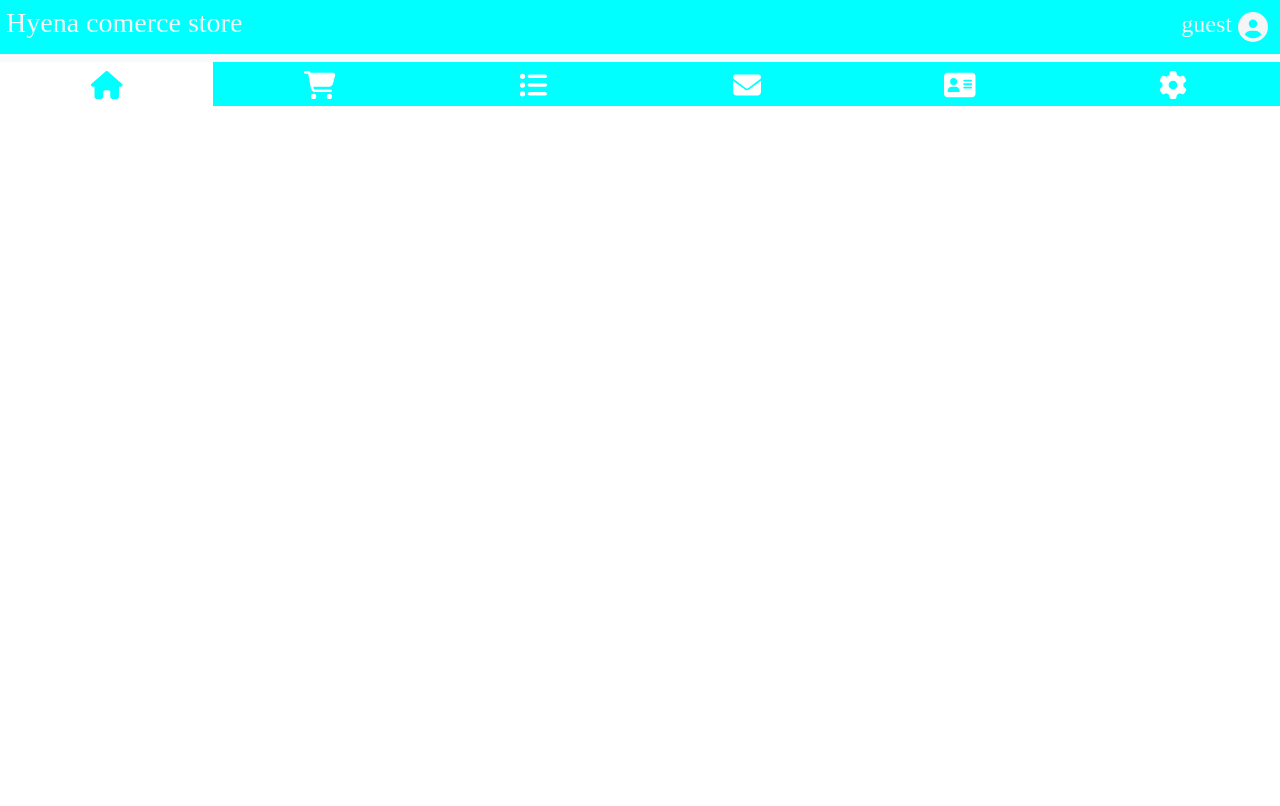
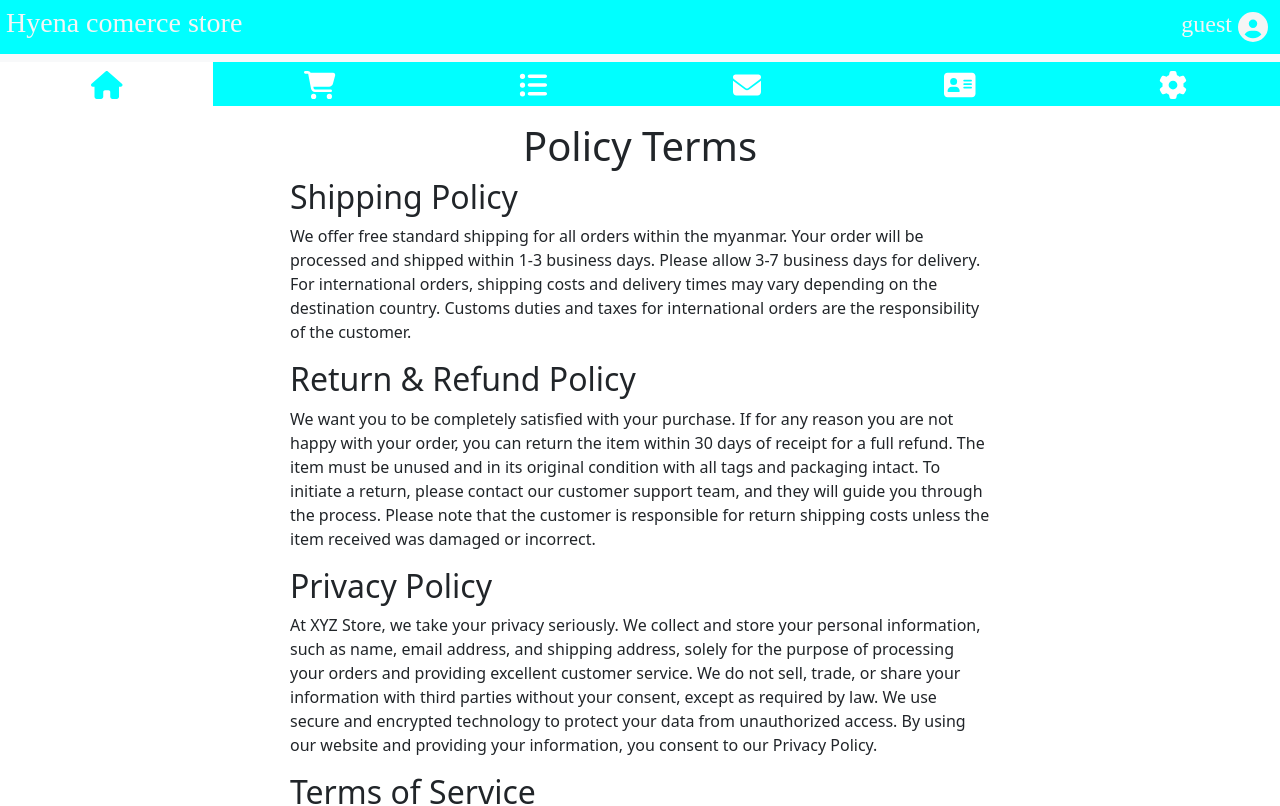
Before and after one commit to RedYami/redYamiEStore, a React (Vite) app in the folder frontend/: page /setting/policy in a window 1280 px wide. Shown: the top 806 px of the page. Built offline with nearby package versions, Linux system fonts and the light colour scheme.

Commit message:
make changes for policy route path

```diff
--- a/frontend/src/App.css
+++ b/frontend/src/App.css
@@ -395,3 +395,7 @@ Link{
   text-decoration: none;
   font-family: cursive;
 }
+.policyTerms{
+  max-width: 700px;
+  margin: auto;
+}
--- a/frontend/src/App.jsx
+++ b/frontend/src/App.jsx
@@ -17,6 +17,7 @@ import ItemDetail from "./components/itemDetail";
 import ErrorPage from "./error-page";
 import NavBarMobo from "./components/pureNav";
 import Setting from "./components/setting";
+import PolicyTerms from "./components/eStorePolicy";
 let orderId = 0;
 export default function App() {
   const [selectedLi, setSelectedLi] = useState(10);
@@ -312,6 +313,7 @@ export default function App() {
               />
             }
           />
+          <Route path="setting/policy" element={<PolicyTerms />} />
         </Routes>
       </ThemeContext.Provider>
     </>
--- a/frontend/src/components/setting.jsx
+++ b/frontend/src/components/setting.jsx
@@ -67,13 +67,13 @@ export default function Setting({ currentUser, onLogout, changeApptheme }) {
         </div>
         <div className="settingOption  ">
           <div className="options rounded shadow mb-5">
-            <div className="fontAwesome">
+            <Link to={"/setting/policy"} className="fontAwesome ">
               <FontAwesomeIcon
                 icon={faUser}
                 style={{ fontSize: "40px", color: myTheme }}
               />
-              <span>About us</span>
-            </div>
+              <span style={{ textDecoration: "none" }}>policy terms</span>
+            </Link>
           </div>
           <div className="options rounded shadow">{logMode}</div>
         </div>
```
